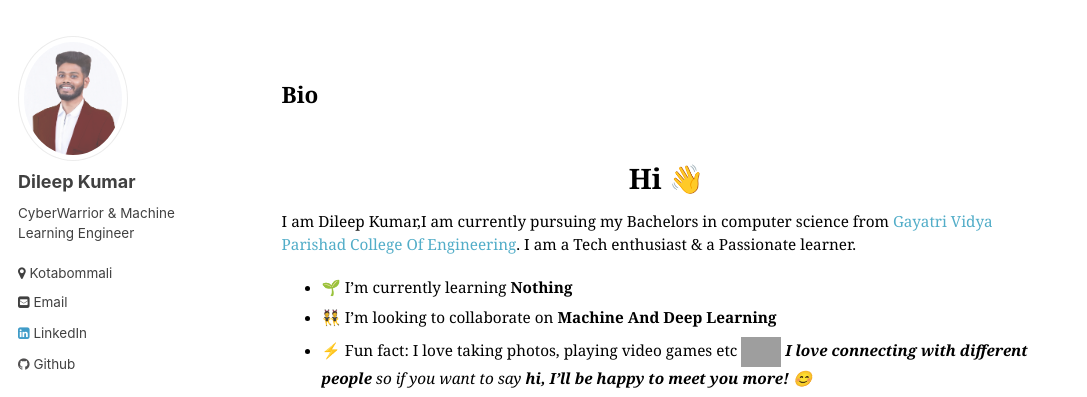
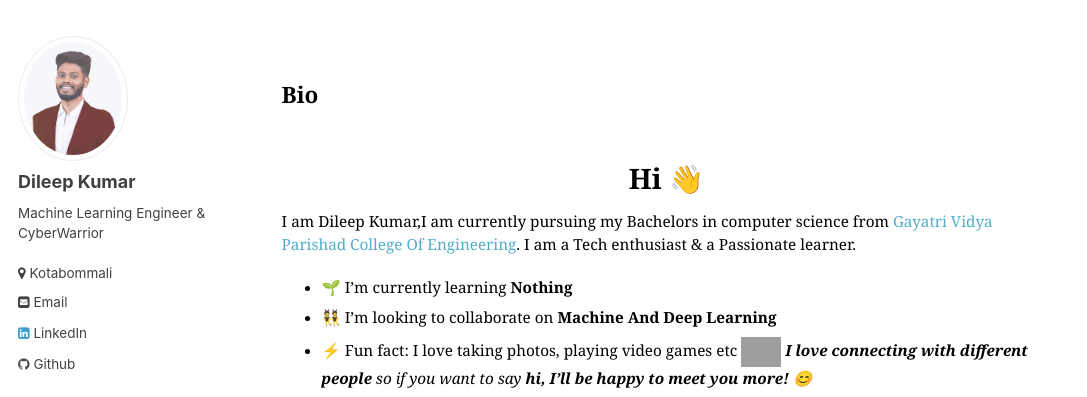
Before and after one commit to DileepKumarIrri/Port-Folio, a Jekyll site: the page built from index.md, in a window 1280 px wide. Shown: the part 256-653 px from the top of the page, without its empty margins (0-1087 px from the left). Built offline with Jekyll 4.4.1, drawn with Linux system fonts in a browser that asks for light colours; emoji names are drawn with the system emoji font; grey boxes are pictures that could not be loaded.

Commit message:
Bio Added

```diff
--- a/_config.yml
+++ b/_config.yml
@@ -63,7 +63,7 @@ google_ad_slot           :
 author:
   name             : "Dileep Kumar"
   avatar           : "Professional.jpg"
-  bio              : "CyberWarrior & Machine Learning Engineer "
+  bio              : "Machine Learning Engineer & CyberWarrior"
   location         : "Kotabommali"
   email            : "dileepkumarirri0@gmail.com"
   uri              :
```
